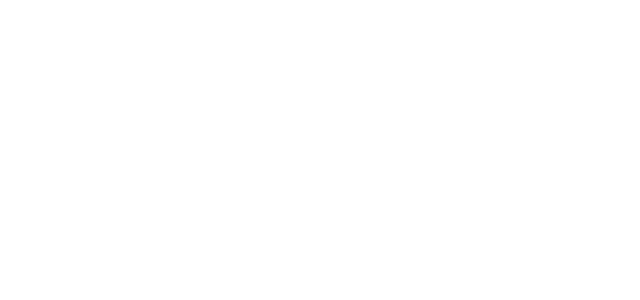
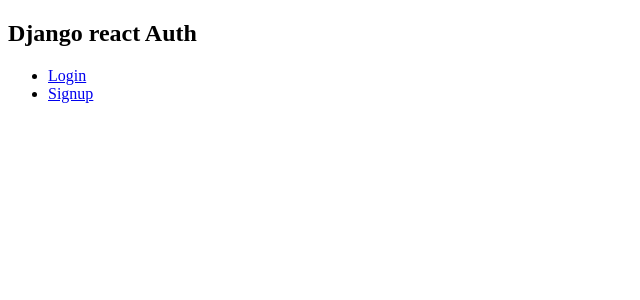
Before and after one commit to joniizz/Yefan_Zeng_authentication_system, a React (Create React App) app in the folder client/: page / in a window 1280 px wide. Shown: the top 300 px of the page, without its empty margins (0-640 px from the left). Built offline with nearby package versions, Linux system fonts and the light colour scheme.

Commit message:
navbar component successful

```diff
--- a/client/src/App.js
+++ b/client/src/App.js
@@ -1,10 +1,12 @@
 
 import { BrowserRouter as Router, Switch, Route } from 'react-router-dom';
+import Navbar from './components/layout/Navbar'; //import navbar
 //placed the Router and Switch components that were imported into the App div.
 const App = () =>{
   return (
     <div className='App'>
       <Router>
+        <Navbar />
         <Switch>
 
         </Switch>
--- a/client/src/components/layout/Navbar.js
+++ b/client/src/components/layout/Navbar.js
@@ -1,7 +1,10 @@
 import React, { useState, useEffect, Fragment } from 'react';
 import { Link } from 'react-router-dom';
-
+//navbar shows on every pages
 const Navbar = () => {
+    //useState to keep track of the status of the users
+    //authentication false ->render to login&signup links
+    //ref:https://reactjs.org/docs/conditional-rendering.html
     const [isAuth, setIsAuth] = useState(false);
     useEffect(() => {
         if (localStorage.getItem('token') !== null){
```
